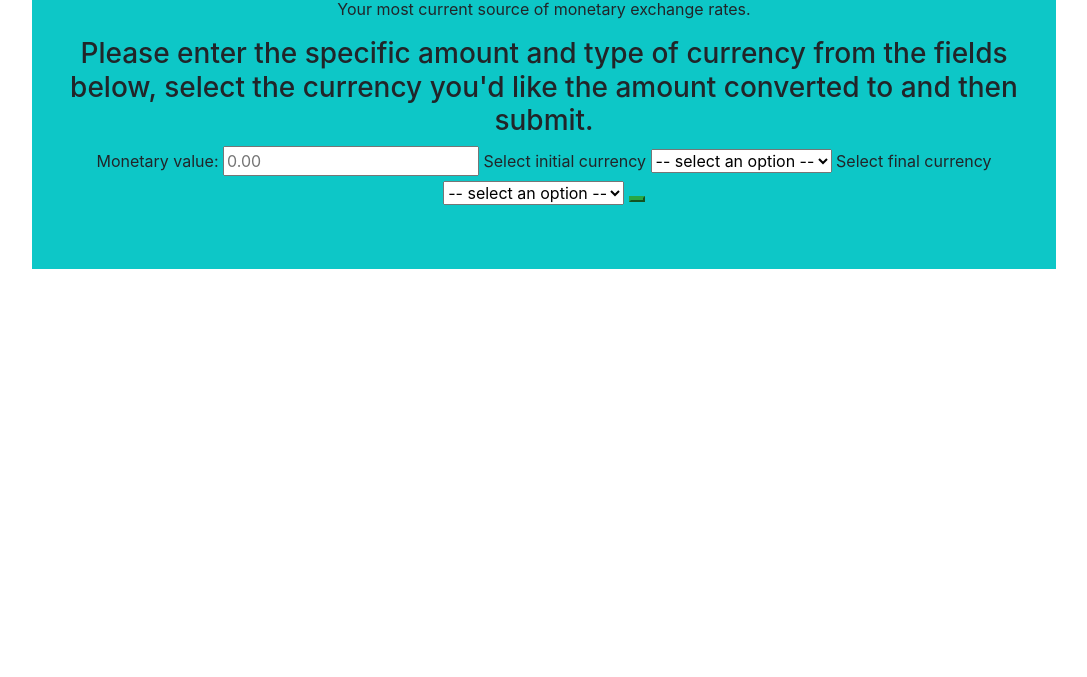
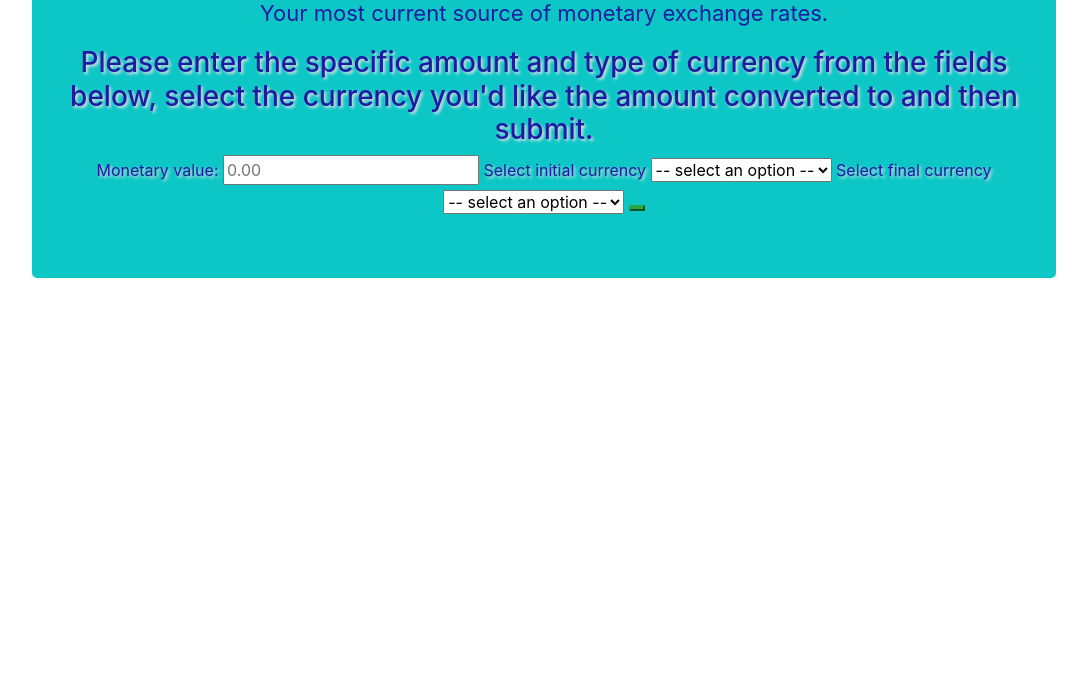
Before and after one commit to louieknolle/SilentStreamsCurrencyExchange, a website built with webpack: page src/index.html in a window 1280 px wide. Shown: the part 123-800 px from the top of the page, without its empty margins (96-1183 px from the left). Built offline with nearby package versions, Linux system fonts and the light colour scheme.

Commit message:
style jumbotron

```diff
--- a/src/css/styles.css
+++ b/src/css/styles.css
@@ -5,5 +5,13 @@ body {
 
 .jumbotron {
   background-color: #0dc7c7;
+  color: #1c1ca0;
+  text-shadow: #dedee3 2px 2px 3px;
+  border-radius: 5px;
+  box-shadow: 0 4px 8px 0 rgba(0,0,0,02.), 0 6px 20px 0 rgba(0, 0, 0, 0.19);
+}
 
+.title {
+  text-shadow: none;
+  font-size: 22px;
 }
```
